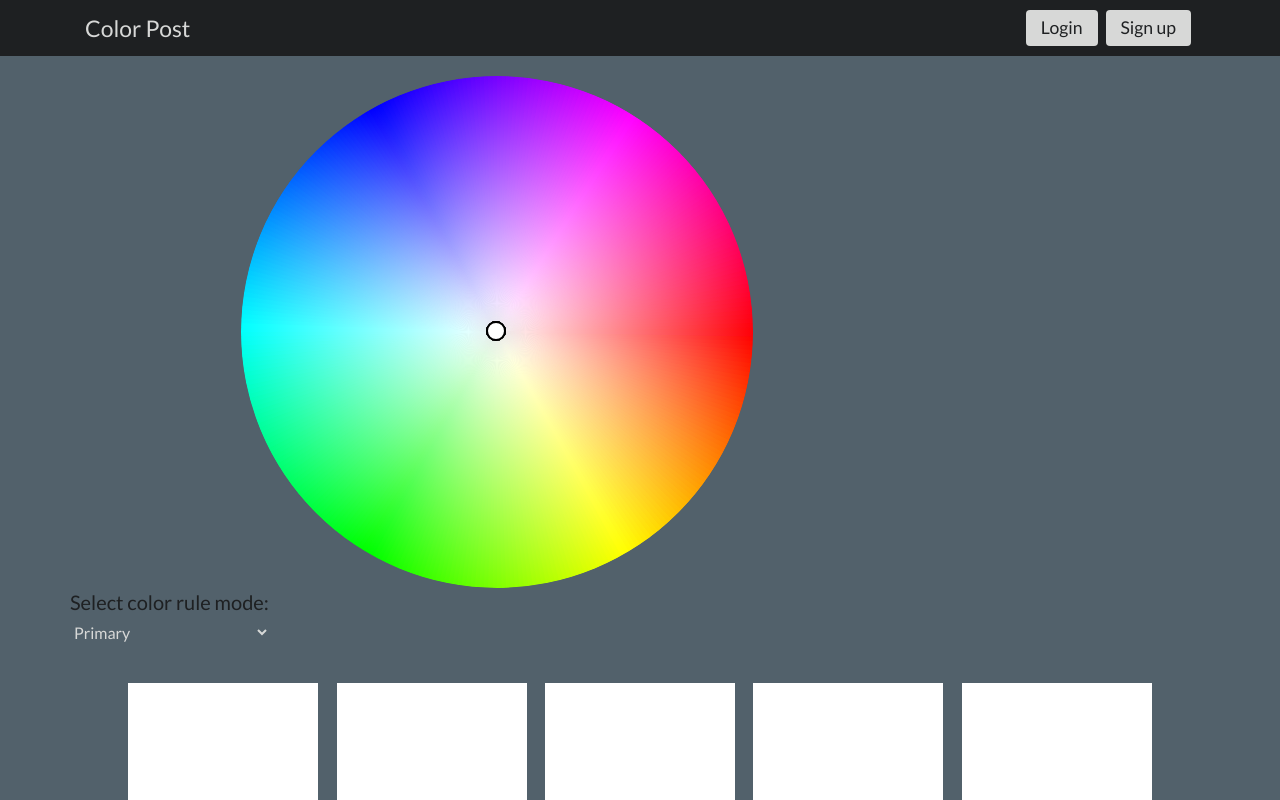
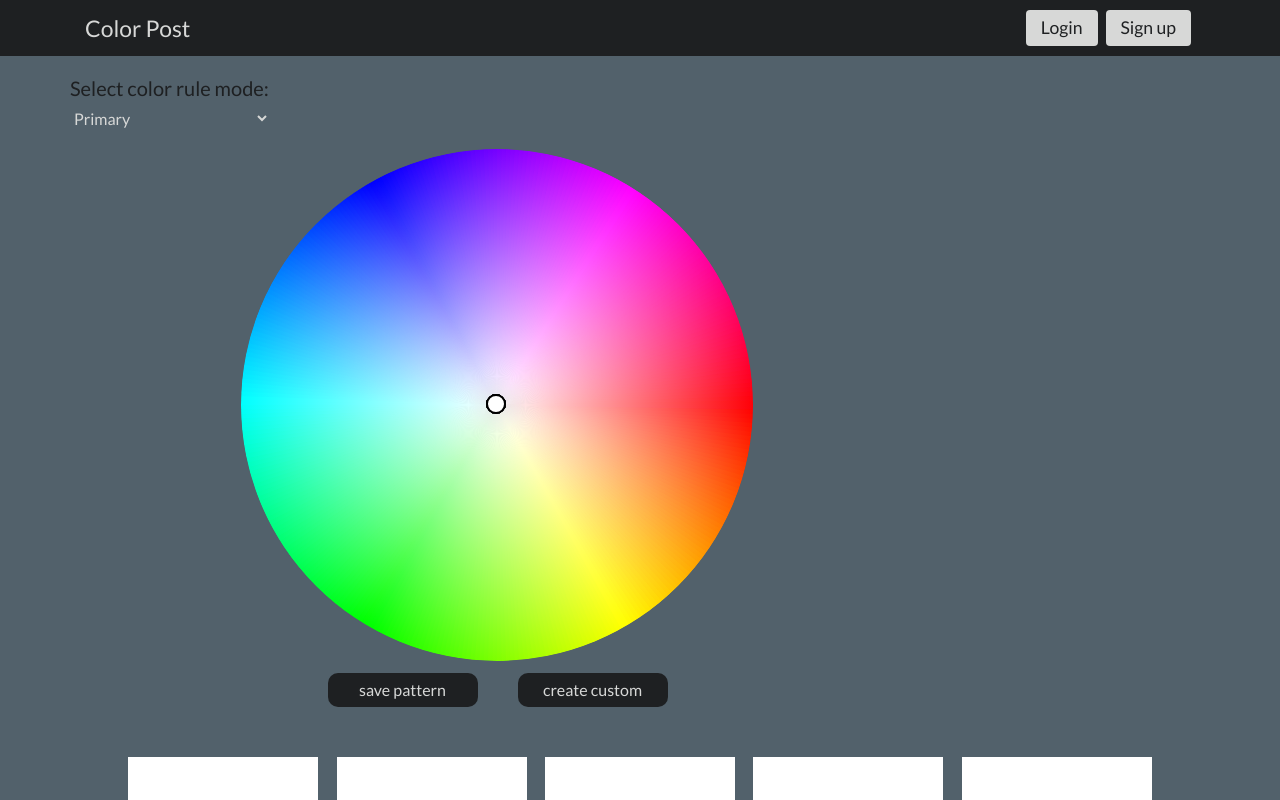
Before and after one commit to michalwarchol/color-post, a React app: page / in a window 1280 px wide. Shown: the top 800 px of the page. Built offline with nearby package versions, Linux system fonts and the light colour scheme; no server answers.

Commit message:
:broken_heart: Select and buttons separated

```diff
--- a/src/pages/Main/Main.tsx
+++ b/src/pages/Main/Main.tsx
@@ -1,4 +1,5 @@
 import React, { useEffect, useState } from 'react'
+import {connect} from "react-redux"
 
 import Topbar from "../../components/Topbar/Topbar";
 import ColorWheel from "../../components/ColorWheel/ColorWheel";
@@ -6,18 +7,36 @@ import Square from '../../components/Square/Square';
 import SelectModes from "../../components/SelectModes/SelectModes";
 import CustomPattern from "../../components/CustomPattern/CustomPattern";
 import Pattern from "../../components/Pattern/Pattern";
+import Button from "../../components/Button/Button";
 import Footer from "../../components/Footer/Footer";
 
-import { PatternType, ColorType } from "../../reducers/types";
+import { StateType, PatternType, ColorType } from "../../reducers/types";
 
-const Main: React.FC = () => {
+interface Props {
+	palette: ColorType[]
+}
+
+const Main: React.FC<Props> = ({palette}) => {
 
 	const [mode, setMode] = useState<string>("primary");
 	const [customVisible, setCustomVisible] = useState<boolean>(false);
+	const [width, setWidth] = useState<number>(window.innerWidth);
+	const [squareActive, setSquareActive] = useState<number | null>(window.innerWidth >= 768 ? null : 1);
 	const [latestPatterns, setLatestPatterns] = useState<PatternType[]>([]);
 	const [moreLatest, setMoreLatest] = useState<number>(0);
 	const [popularPatterns, setPopularPatterns] = useState<PatternType[]>([]);
 	const [morePopular, setMorePopular] = useState<number>(0);
+
+	useEffect(() => {
+		window.addEventListener("resize", () => setWidth(window.innerWidth))
+	}, [])
+
+	useEffect(() => {
+		if (width >= 768)
+			setSquareActive(null);
+		else
+			setSquareActive(1);
+	}, [width])
 
 	useEffect(() => {
 		findLatest();
@@ -57,6 +76,10 @@ const Main: React.FC = () => {
 		setMode(e.target.value);
 	}
 
+	const handleSquareClick = (id: number) => {
+		setSquareActive(id);
+	}
+
 	const showMoreLatest = () => {
 		setMoreLatest(moreLatest + 8);
 	}
@@ -72,6 +95,23 @@ const Main: React.FC = () => {
 	const cancelCustomPattern = () => {
 		setCustomVisible(false);
 	}
+
+	const savePattern = () => {
+        fetch("/api/v1/palette/create", {
+			method: "post",
+			headers: { 'Content-Type': 'application/json' },
+			body: JSON.stringify({
+				palette: palette
+			})
+		}).then(response => {
+			console.log(response)
+			if (response.redirected == true) {
+				location.assign(response.url)
+			}
+		}).catch(err => {
+			console.log(err)
+		})
+    }
 
 	const saveCustom = (palette: ColorType[]) => {
 		fetch("/api/v1/palette/create", {
@@ -94,16 +134,22 @@ const Main: React.FC = () => {
 		<div className="main">
 			<Topbar />
 			<div className="canvasContainer container d-flex flex-column">
+				<SelectModes handleModeChange={handleModeChange} />
+				<ColorWheel mode={mode} />
+				<div className="modes col-12 col-lg-9 d-flex flex-column flex-md-row justify-content-center" >
+					<div className="d-flex flex-column flex-sm-row align-items-center justify-content-center">
+						<Button text="save pattern" handleClick={savePattern} />
+						<Button text="create custom" handleClick={createCustomPattern} />
+					</div>
+				</div>
 
-				<ColorWheel mode={mode} />
-				<SelectModes handleModeChange={handleModeChange} createCustomPattern={createCustomPattern} />
 			</div>
 			<div className="container-fluid d-flex flex-row justify-content-center">
-				<Square id={0} mode={mode} />
-				<Square id={1} mode={mode} />
-				<Square id={2} mode={mode} />
-				<Square id={3} mode={mode} />
-				<Square id={4} mode={mode} />
+				<Square id={0} mode={mode} active={squareActive} setActive={handleSquareClick} />
+				<Square id={1} mode={mode} active={squareActive} setActive={handleSquareClick} />
+				<Square id={2} mode={mode} active={squareActive} setActive={handleSquareClick} />
+				<Square id={3} mode={mode} active={squareActive} setActive={handleSquareClick} />
+				<Square id={4} mode={mode} active={squareActive} setActive={handleSquareClick} />
 			</div>
 			<div className="container d-flex flex-column">
 				<h2>Popular patterns</h2>
@@ -138,4 +184,8 @@ const Main: React.FC = () => {
 	)
 }
 
-export default Main;
+const mapStateToProps = (state: StateType) => ({
+	palette: state.colors
+})
+
+export default connect(mapStateToProps)(Main);
```
